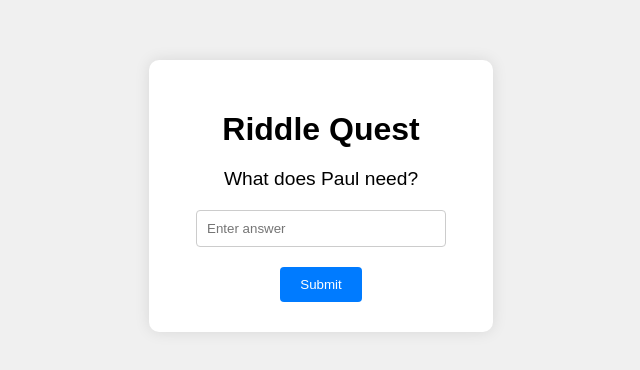
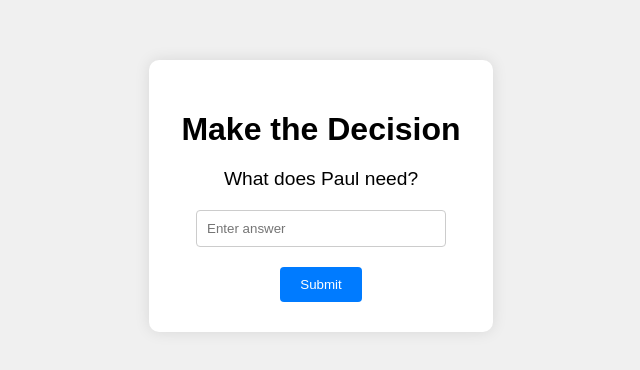
Before and after one commit to Vangeloukos/riddleman, a plain HTML site: page index.html in a window 1280 px wide. Shown: the part 204-574 px from the top of the page, without its empty margins (319-959 px from the left). Drawn offline with Linux system fonts and the light colour scheme.

Commit message:
Update index.html

```diff
--- a/index.html
+++ b/index.html
@@ -8,7 +8,7 @@
 </head>
 <body>
     <div class="container">
-        <h1>Riddle Quest</h1>
+        <h1>Make the Decision</h1>
         <div id="riddle-section">
             <p id="riddle-text">What does Paul need?</p>
             <input type="text" id="answerInput" placeholder="Enter answer">
```
